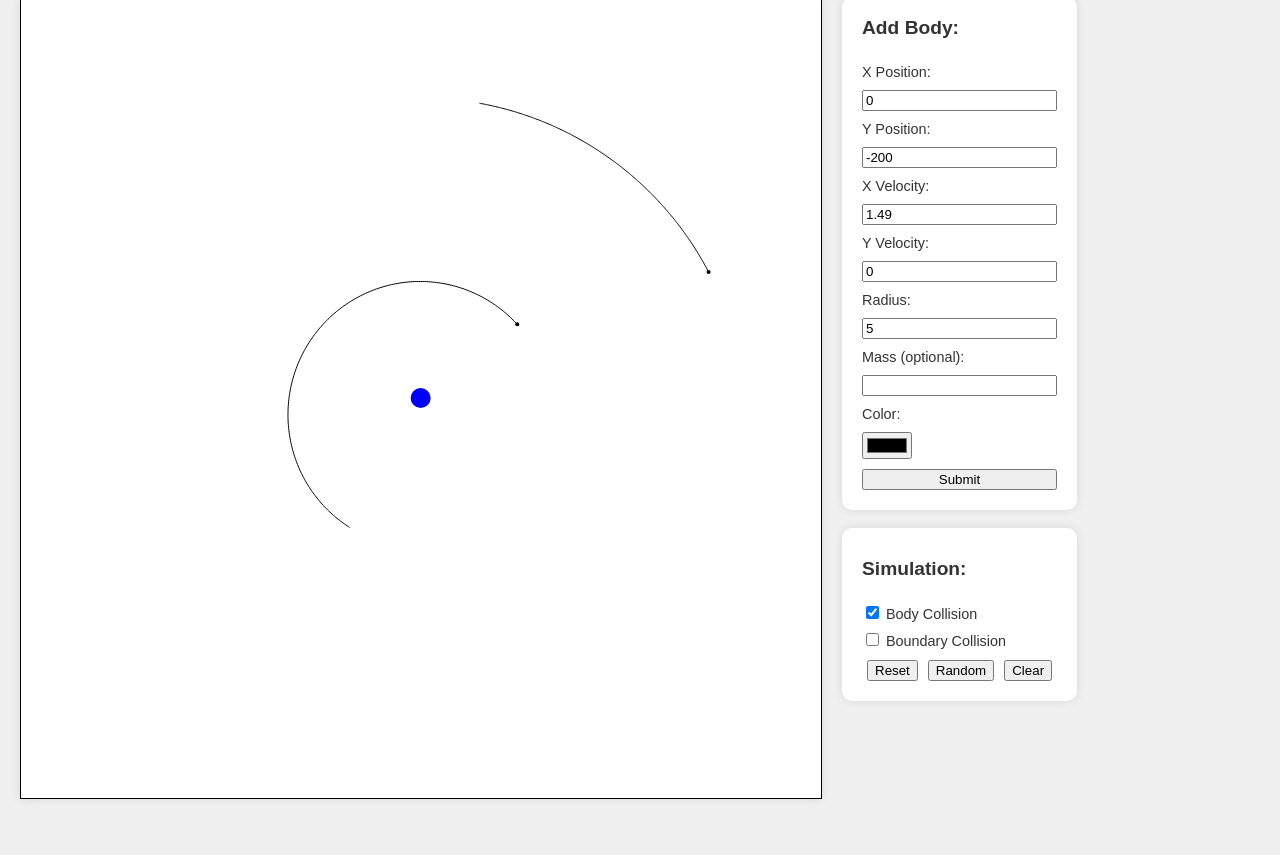
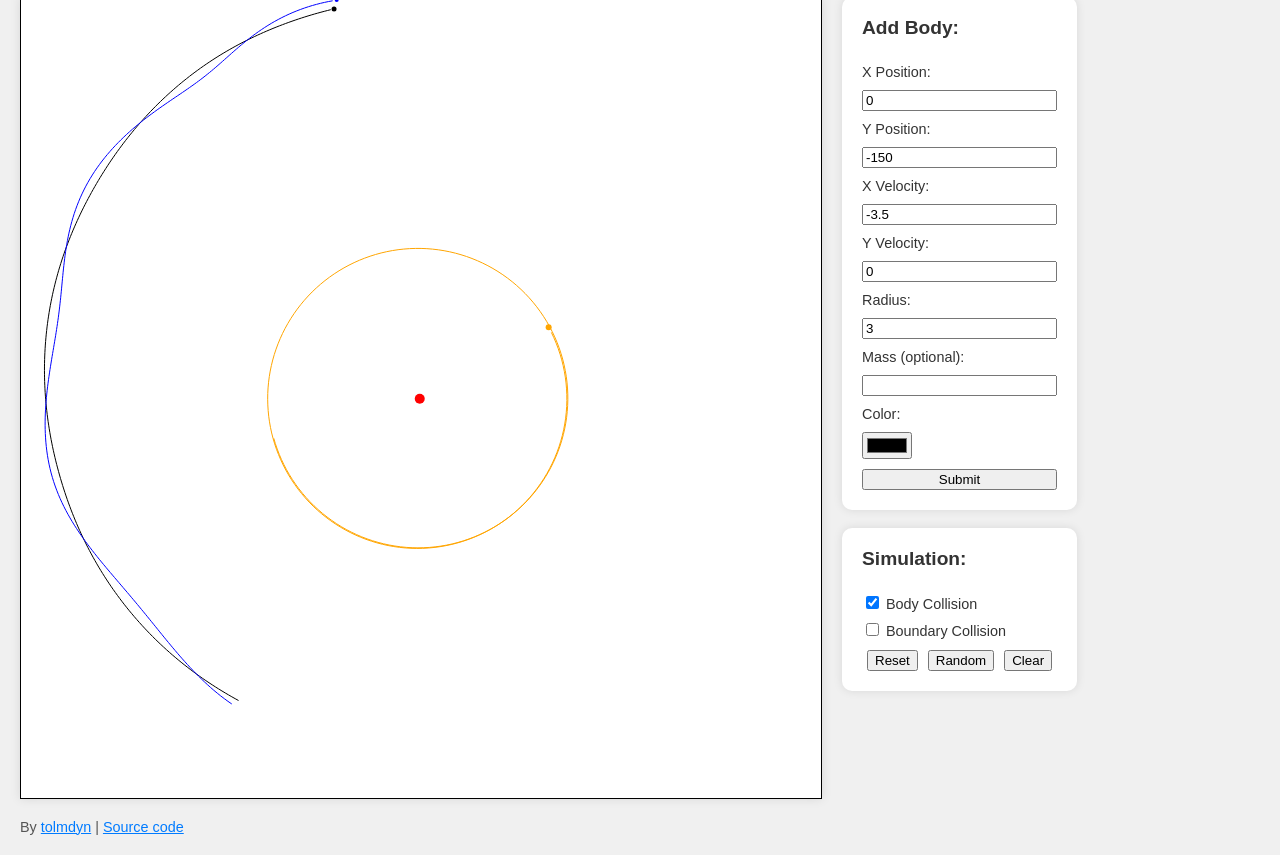
Before and after one commit to tolmdyn/nbody, a plain HTML site: page index.html in a window 1280 px wide. Shown: the part 95-950 px from the top of the page. Before the commit the page ends 914 px from the top, so only its background shows below. Drawn offline with Linux system fonts and the light colour scheme.

Commit message:
added orbiting planets and moon

```diff
--- a/body.js
+++ b/body.js
@@ -61,6 +61,9 @@ export class Body {
       ) {
         this.vx = -this.vx;
       }
+    } else {
+      // Possibly worth checking if a body is far outside of bounds that we
+      // "forget" about it and stop updating to save cpu time.
     }
   }
 
--- a/index.html
+++ b/index.html
@@ -98,13 +98,13 @@
           <label for="xPosition">X Position:</label>
           <input type="number" id="xPosition" name="xPosition" value="0" required>
           <label for="yPosition">Y Position:</label>
-          <input type="number" id="yPosition" name="yPosition" value="-200" required>
+          <input type="number" id="yPosition" name="yPosition" value="-150" required>
           <label for="xVelocity">X Velocity:</label>
-          <input type="number" step="0.0001" id="xVelocity" name="xVelocity" value="1.49" required>
+          <input type="number" step="0.0001" id="xVelocity" name="xVelocity" value="-3.5" required>
           <label for="yVelocity">Y Velocity:</label>
           <input type="number" step="0.0001" id="yVelocity" name="yVelocity" value="0" required>
           <label for="radius">Radius:</label>
-          <input type="number" id="radius" name="radius" value="5" required>
+          <input type="number" id="radius" name="radius" value="3" required>
           <label for="mass">Mass (optional):</label>
           <input type="number" id="mass" name="mass">
           <label for="color">Color:</label>
@@ -114,8 +114,8 @@
       </div>
       <br>
       <div class="form-container">
+        <h2>Simulation:</h2>
         <div class="control-row">
-          <h2>Simulation:</h2>
           <!-- Checkbox for body collision -->
           <label style="margin-left: 0px;">
             <input type="checkbox" id="bodyCollisionCheckbox" checked>
@@ -137,6 +137,9 @@
     </div>
   </div>
   <script src="script.js" type="module"></script>
+  <div style="text-align: center; margin-top: 20px; font-size: 0.9em; color: #555;">
+    By <a href="https://github.com/tolmdyn" style="color: #007bff;">tolmdyn</a> | <a href="https://github.com/tolmdyn/nbody" style="color: #007bff;">Source code</a>
+  </div>
 </body>
 
 </html>
--- a/script.js
+++ b/script.js
@@ -93,21 +93,6 @@ document.addEventListener('DOMContentLoaded', () => {
 });
 // ---------------------------------
 
-// let initialBodies = [
-//   new Body(380, 380, 0, 0, 20, 'blue', 4000),   // Central body with high mass
-//   new Body(380, 550, -1.53, 0, 5, 'black', 1),
-//   new Body(380, 100, 1.20, 0, 5, 'black', 1),
-// ]
-
-const centerX = canvas.width / 2;
-const centerY = canvas.height / 2;
-
-let initialBodies = [
-  { x: centerX, y: centerY, vx: 0, vy: 0, radius: 10, color: 'blue', mass: 4000 },   // Central body with high mass
-  { x: centerX, y: 550, vx: -1.53, vy: 0, radius: 2, color: 'black', mass: 1 },
-  { x: centerX, y: 100, vx: 1.20, vy: 0, radius: 2, color: 'black', mass: 1 },
-]
-
 function createBodies(initialData) {
   return initialData.map(data => new Body(data.x, data.y, data.vx, data.vy, data.radius, data.color, data.mass));
 }
@@ -131,6 +116,21 @@ function createInitialState(n) {
   return initialState;
 }
 
+const centerX = canvas.width / 2;
+const centerY = canvas.height / 2;
+
+// To achieve a stable circular orbit (https://en.wikipedia.org/wiki/Circular_orbit)
+// orbital velocity of body = v = sqrt( ( g * mass ) / radius)
+// So if large body = 50000, radius = 150, g = 0.1 (gravitational constant)
+// v = sqrt( (0.1 * 50000) / 150 ) = 5.77
+
+let initialBodies = [
+  { x: centerX, y: centerY, vx: 0, vy: 0, radius: 5, color: 'red', mass: 50000 },           // Central body with high mass ("sun")
+  { x: centerX, y: centerY - 150, vx: -5.77, vy: 0, radius: 3, color: 'orange', mass: 1 },  // Circular orbit (using formula)
+  { x: centerX, y: 750, vx: (-0.45 - 3.5), vy: 0, radius: 2.5, color: 'black', mass: 50 },  // Orbiting "planet"
+  { x: centerX, y: 740, vx: (0.25 - 3.5), vy: 0, radius: 2, color: 'blue', mass: 1 },       // Orbiting "moon" around "planet"
+]
+
 // Current bodies array
 let bodies = createBodies(initialBodies);
 
```
Also changed, not shown: 1 other file.
